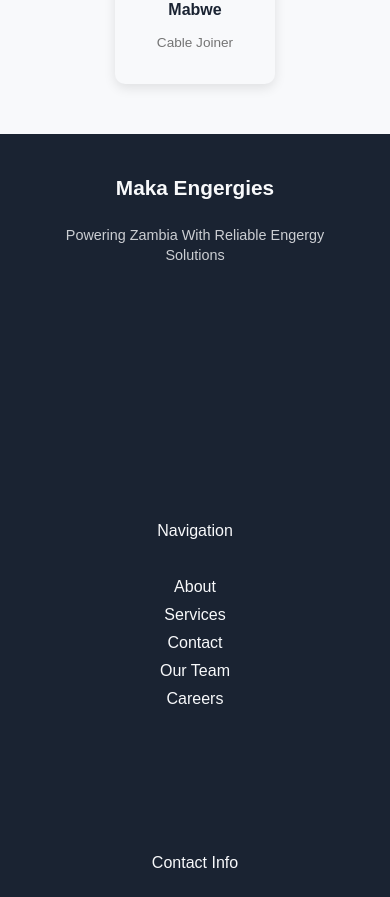
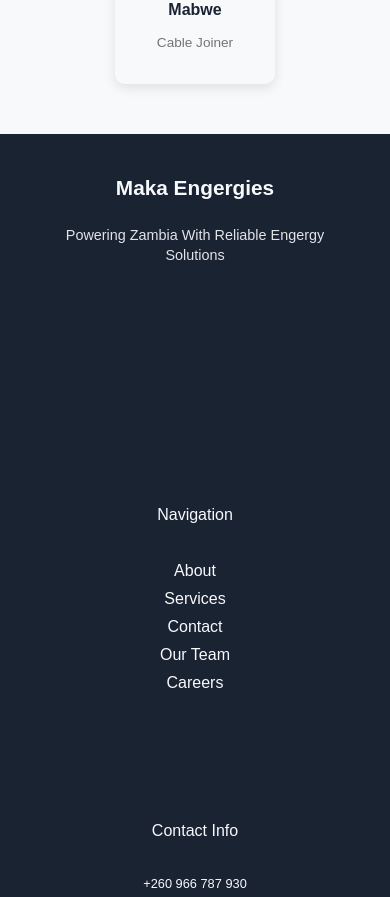
Before and after one commit to nkowanitemwani/makaenergiesdotcom, a Next.js app: page /team in a window 390 px wide. Shown: the part 1100-1997 px from the top of the page. Built offline with nearby package versions, Linux system fonts and the light colour scheme.

Commit message:
improve footer spacing and paragraph opacity

```diff
--- a/src/app/components/footer/footer.module.css
+++ b/src/app/components/footer/footer.module.css
@@ -82,7 +82,7 @@
 @media screen and (max-width: 1024px) {
   .footerInfo {
     padding: 80px 60px;
-    gap: 3rem;
+    gap: 2rem;
     justify-content: center;
   }
 
@@ -99,7 +99,7 @@
   .footerInfo {
     flex-direction: column;
     padding: 60px 40px;
-    gap: 2.5rem;
+    gap: 1rem;
     align-items: center;
     text-align: center;
   }
@@ -130,7 +130,7 @@
 @media screen and (max-width: 480px) {
   .footerInfo {
     padding: 40px 20px;
-    gap: 2rem;
+    gap: 1rem;
   }
 
   .footerInfoLeft {
@@ -181,7 +181,7 @@
 @media screen and (max-width: 320px) {
   .footerInfo {
     padding: 30px 15px;
-    gap: 1.5rem;
+    gap: 1rem;
   }
 
   .footerInfoLeftText h1 {
--- a/src/app/globals.css
+++ b/src/app/globals.css
@@ -58,7 +58,7 @@ h1 {
 p{
   font-weight: 500;
   font-size: 1.5rem;
-  opacity: 0.8;
+  opacity: 0.9;
 }
 
 footer {
```
